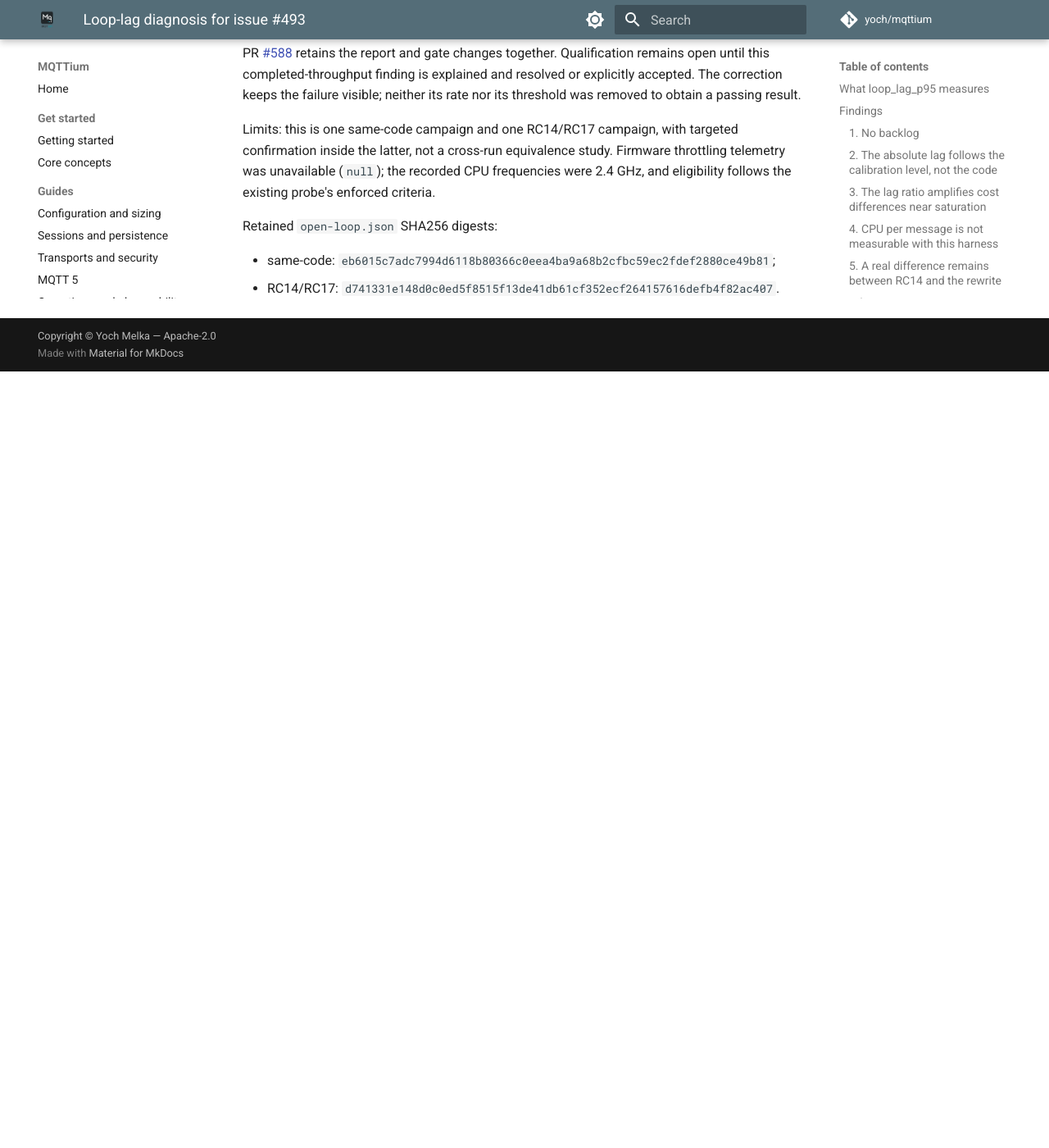
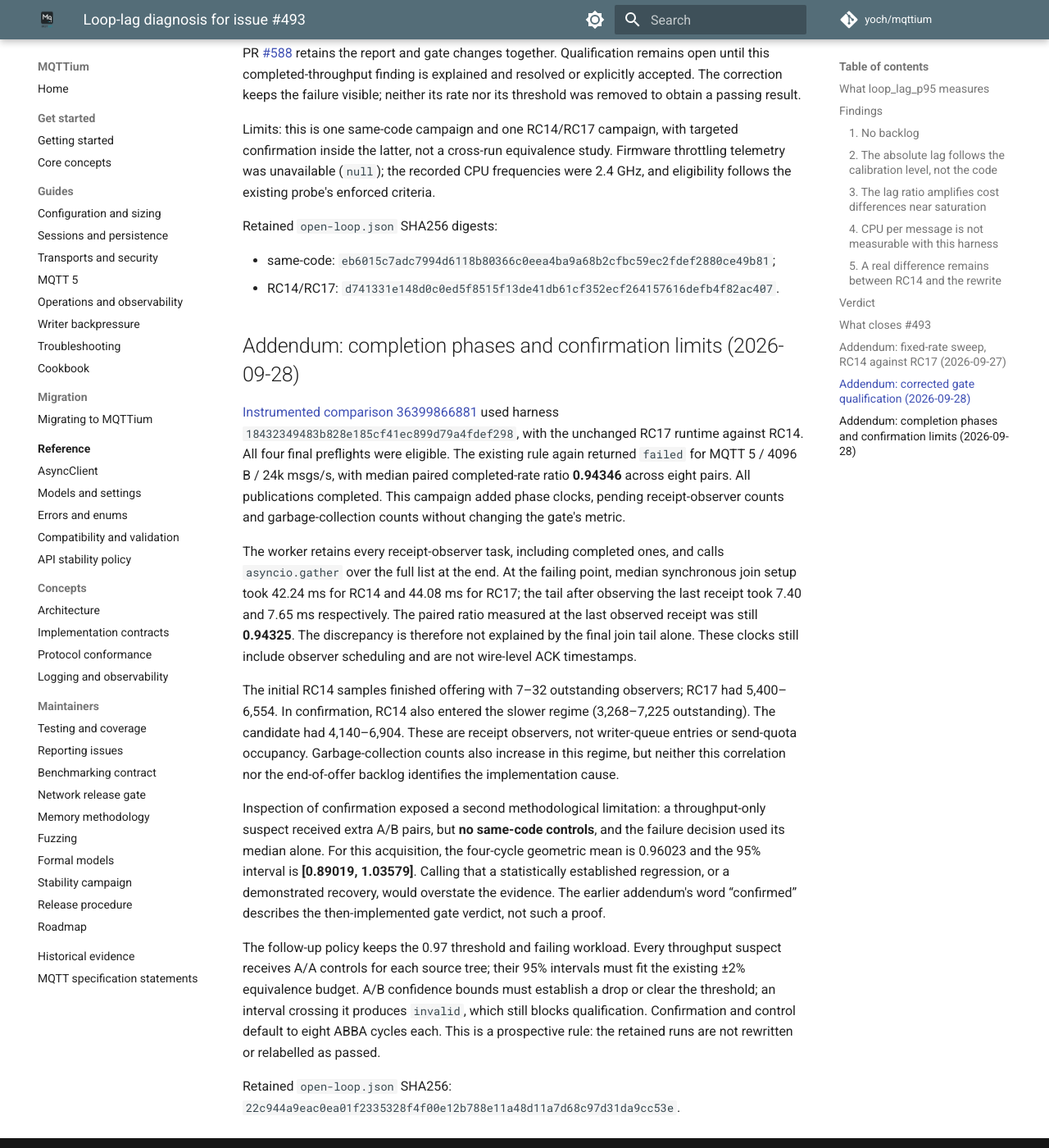
Before and after one commit to yoch/mqttium, an MkDocs documentation site: the page built from docs/reports/LOOP-LAG-493-DIAGNOSIS-2026-09-27.md, in a window 1280 px wide and 1400 px high, scrolled down 7196 px. Shown: the whole window at 82% size. Built offline with MkDocs 1.6.1 and Material for MkDocs 9.7.7, drawn with Linux system fonts in a browser that asks for light colours; comment, search, counter and statistics services are not loaded; before the commit the page ends 7649 px from its top, so only the background shows below that.

Commit message:
fix(benchmarks): require controlled throughput confirmation

```diff
--- a/docs/reports/LOOP-LAG-493-DIAGNOSIS-2026-09-27.md
+++ b/docs/reports/LOOP-LAG-493-DIAGNOSIS-2026-09-27.md
@@ -276,3 +276,48 @@
 
 - same-code: `eb6015c7adc7994d6118b80366c0eea4ba9a68b2cfbc59ec2fdef2880ce49b81`;
 - RC14/RC17: `d741331e148d0c0ed5f8515f13de41db61cf352ecf264157616defb4f82ac407`.
+
+## Addendum: completion phases and confirmation limits (2026-09-28)
+
+[Instrumented comparison 36399866881](https://github.com/yoch/mqttium/actions/runs/36399866881)
+used harness `18432349483b828e185cf41ec899d79a4fdef298`, with the unchanged RC17
+runtime against RC14. All four final preflights were eligible. The existing
+rule again returned `failed` for MQTT 5 / 4096 B / 24k msgs/s, with median
+paired completed-rate ratio **0.94346** across eight pairs. All publications
+completed. This campaign added phase clocks, pending receipt-observer counts
+and garbage-collection counts without changing the gate's metric.
+
+The worker retains every receipt-observer task, including completed ones, and
+calls `asyncio.gather` over the full list at the end. At the failing point,
+median synchronous join setup took 42.24 ms for RC14 and 44.08 ms for RC17;
+the tail after observing the last receipt took 7.40 and 7.65 ms respectively.
+The paired ratio measured at the last observed receipt was still **0.94325**.
+The discrepancy is therefore not explained by the final join tail alone.
+These clocks still include observer scheduling and are not wire-level ACK
+timestamps.
+
+The initial RC14 samples finished offering with 7–32 outstanding observers;
+RC17 had 5,400–6,554. In confirmation, RC14 also entered the slower regime
+(3,268–7,225 outstanding). The candidate had 4,140–6,904. These are receipt
+observers, not writer-queue entries or send-quota occupancy. Garbage-collection
+counts also increase in this regime, but neither this correlation nor the
+end-of-offer backlog identifies the implementation cause.
+
+Inspection of confirmation exposed a second methodological limitation: a
+throughput-only suspect received extra A/B pairs, but **no same-code controls**,
+and the failure decision used its median alone. For this acquisition, the
+four-cycle geometric mean is 0.96023 and the 95% interval is **[0.89019,
+1.03579]**. Calling that a statistically established regression, or a
+demonstrated recovery, would overstate the evidence. The earlier addendum's
+word “confirmed” describes the then-implemented gate verdict, not such a proof.
+
+The follow-up policy keeps the 0.97 threshold and failing workload. Every
+throughput suspect receives A/A controls for each source tree; their 95%
+intervals must fit the existing ±2% equivalence budget. A/B confidence bounds
+must establish a drop or clear the threshold; an interval crossing it produces
+`invalid`, which still blocks qualification. Confirmation and control default
+to eight ABBA cycles each. This is a prospective rule: the retained runs are
+not rewritten or relabelled as passed.
+
+Retained `open-loop.json` SHA256:
+`22c944a9eac0ea01f2335328f4f00e12b788e11a48d11a7d68c97d31da9cc53e`.
```
Also changed, not shown: CHANGELOG.md (+3 -0 lines), docs/benchmarking.md (+8 -0 lines), 2 other files.
